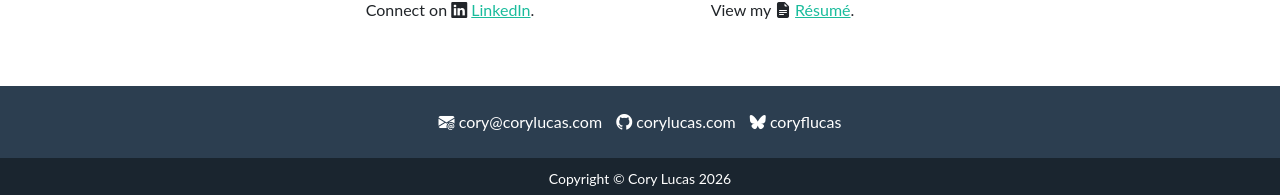
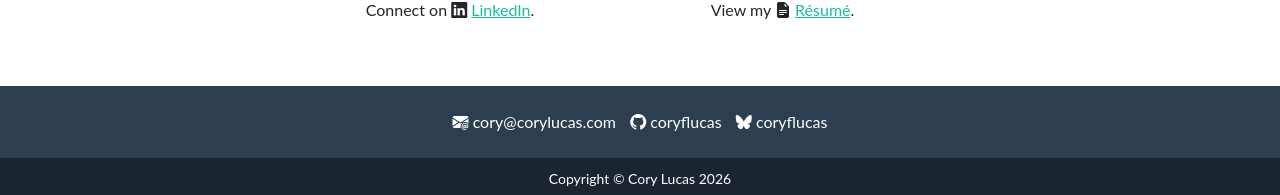
Before and after one commit to coryflucas/corylucasdotcom, a Jekyll site: the page built from web/index.html, in a window 1280 px wide and 900 px high, scrolled down 758 px. Shown: the part 702-897 px from the top of the window. Built offline with Jekyll 4.4.1, drawn with Linux system fonts in a browser that asks for light colours.

Commit message:
fix github username

```diff
--- a/web/_config.yml
+++ b/web/_config.yml
@@ -6,7 +6,7 @@
 baseurl: ""
 url: "http://www.corylucas.com"
 bluesky_username: coryflucas
-github_username:  corylucas.com
+github_username:  coryflucas
 version: 1
 # Build settings
 markdown: kramdown
```
